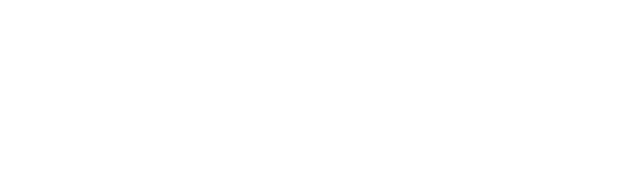
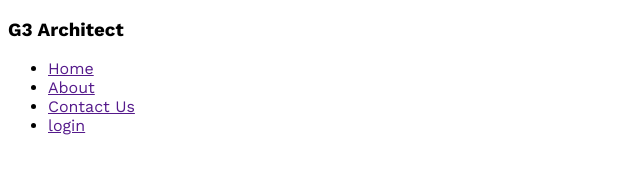
Before and after one commit to partha46/g3-architect-website, a plain HTML site: page g3architecth.html in a window 1280 px wide. Shown: the whole page, without its empty margins (0-640 px from the left). Drawn offline with nearby package versions, Linux system fonts and the light colour scheme.

Commit message:
added font style in css

```diff
--- a/Styles/architect.css
+++ b/Styles/architect.css
@@ -0,0 +1,8 @@
+/* add font work sans from google fonts */
+@import url("https://fonts.googleapis.com/css2?family=Lato:ital,wght@0,400;1,700&family=Open+Sans:wght@800&family=Work+Sans:wght@400;600;700;800&display=swap");
+
+* {
+  font-family: "Lato", sans-serif;
+  font-family: "Open Sans", sans-serif;
+  font-family: "Work Sans", sans-serif;
+}
--- a/g3architecth.html
+++ b/g3architecth.html
@@ -6,5 +6,19 @@
     <link rel="stylesheet" href="/Styles/architect.css" />
     <title>G3 Architects</title>
   </head>
-  <body></body>
+  <body>
+    <header>
+      <nav>
+        <h3>G3 Architect</h3>
+        <ul>
+          <li><a href="">Home</a></li>
+          <li><a href="">About</a></li>
+          <li><a href="">Contact Us</a></li>
+          <li><a href="">login</a></li>
+        </ul>
+      </nav>
+    </header>
+    <main></main>
+    <footer></footer>
+  </body>
 </html>
```
